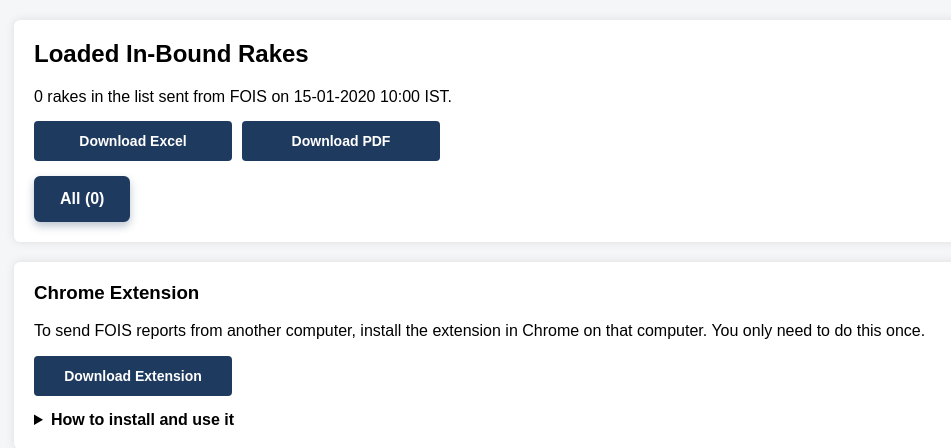
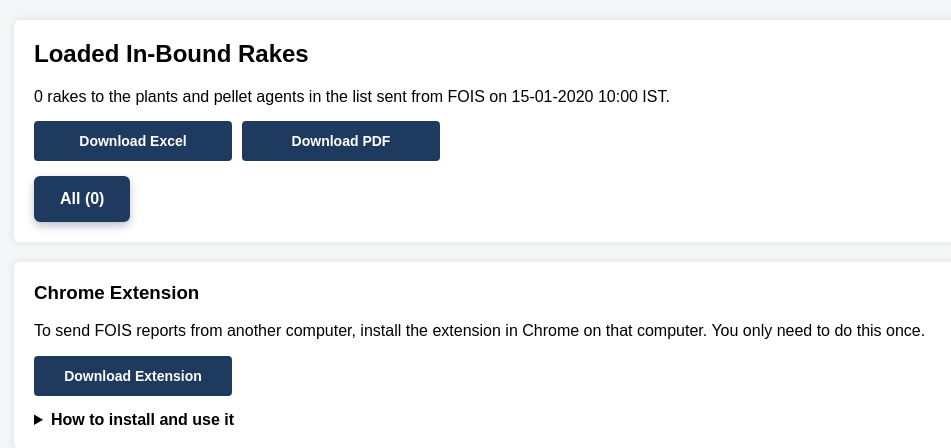
Before and after one commit to sanjay493/rakes_received, a Flask app: page /inbound in a window 1280 px wide. Shown: the part 98-546 px from the top of the page, without its empty margins (16-967 px from the left). Run offline with Flask 3, Linux system fonts and the light colour scheme; tables that the repository leaves empty hold one stand-in row (values such as "Sample post").

Commit message:
Show only plant and pellet agent rakes on the In-Bound report, in the new plant order

```diff
--- a/app.py
+++ b/app.py
@@ -216,7 +216,7 @@ def get_station_display_name(station_code):
 
 # ------------------ PLANTS ------------------
 
-PLANTS = ["BSL", "BSP", "DSP", "ISP", "RSP"]
+PLANTS = ["BSP", "DSP", "RSP", "BSL", "ISP"]
 
 # Destination yard -> plant
 DESTINATION_PLANTS = {
@@ -296,15 +296,10 @@ def add_counts(lines):
     })
 
 def commodity_plant_report(rakes):
-    """Count rakes and stabled rakes by commodity, distance slab and plant or agent, largest commodity first.
-    Rakes going anywhere else are left out and only counted."""
+    """Count rakes and stabled rakes by commodity, distance slab and plant or agent, largest commodity first."""
     counts = {}
-    elsewhere = 0
     for rake in rakes:
-        plant = INBOUND_DESTINATIONS.get((rake.sttn_to or "").strip().upper())
-        if not plant:
-            elsewhere += 1
-            continue
+        plant = INBOUND_DESTINATIONS[rake.sttn_to.strip().upper()]
         slabs = counts.setdefault(commodity_name(rake.cmdt), {})
         slab = slabs.setdefault(slab_start(rake.distance_km), {
             "rakes": dict.fromkeys(INBOUND_COLUMNS, 0),
@@ -323,7 +318,6 @@ def commodity_plant_report(rakes):
     return {
         "rows": report,
         "totals": add_counts([row["totals"] for row in report]),
-        "elsewhere": elsewhere,
     }
 
 # ------------------ CLEANING ------------------
@@ -674,11 +668,15 @@ def index():
     return redirect("/dashboard")
 
 def inbound_data(destination):
-    """Everything the In-Bound page and its downloads show, for the latest list."""
+    """Everything the In-Bound page and its downloads show: the latest list's rakes going to the
+    plants and pellet agents. Rakes to other destinations stay saved but aren't shown."""
     session = SessionDB()
     try:
         imported_at = session.query(func.max(InboundRake.imported_at)).scalar()
-        latest = session.query(InboundRake).filter(InboundRake.imported_at == imported_at)
+        latest = session.query(InboundRake).filter(
+            InboundRake.imported_at == imported_at,
+            func.upper(func.trim(InboundRake.sttn_to)).in_(list(INBOUND_DESTINATIONS)),
+        )
         counts = (
             latest.with_entities(InboundRake.sttn_to, func.count())
             .group_by(InboundRake.sttn_to)
--- a/inbound_exports.py
+++ b/inbound_exports.py
@@ -47,14 +47,10 @@ DETAIL_COLUMNS = [
 def title_lines(data):
     title = "Loaded In-Bound Rakes" + (f" to {data['destination']}" if data["destination"] else "")
     shown = len(data["rakes"])
-    summary = f"{shown} rakes in the list sent from FOIS on {data['imported_at'].strftime('%d-%m-%Y %H:%M')} IST."
+    summary = f"{shown} rakes to the plants and pellet agents in the list sent from FOIS on {data['imported_at'].strftime('%d-%m-%Y %H:%M')} IST."
     if data["stabled_count"]:
         summary += f" {data['stabled_count']} stabled (status ST)."
     summary += f" Km left is available for {data['rakes_with_distance']} of {shown} rakes."
-    elsewhere = data["report"]["elsewhere"]
-    if elsewhere:
-        rakes, verb = ("rake", "is") if elsewhere == 1 else ("rakes", "are")
-        summary += f" {elsewhere} {rakes} going to other destinations {verb} not in the commodity table."
     return title, summary
 
 
--- a/templates/inbound.html
+++ b/templates/inbound.html
@@ -15,7 +15,7 @@
     <h2 style="margin-top: 0;">Loaded In-Bound Rakes</h2>
     {% if imported_at %}
     <p style="margin-bottom: 0;">
-        {{ total }} rakes in the list sent from FOIS on {{ imported_at.strftime('%d-%m-%Y %H:%M') }} IST.
+        {{ total }} rakes to the plants and pellet agents in the list sent from FOIS on {{ imported_at.strftime('%d-%m-%Y %H:%M') }} IST.
         {% if stabled_count %}<strong style="color: #b42318;">{{ stabled_count }} stabled{% if destination %} to {{ destination }}{% endif %} (status ST).</strong>{% endif %}
     </p>
     <div style="display: flex; gap: 10px; flex-wrap: wrap; margin-top: 15px;">
@@ -101,9 +101,7 @@
     <p style="margin: 12px 0 0; font-size: 13px; color: #52606d;">
         Each cell shows all rakes, with the stabled ones (status ST) in brackets. For example, "5 (2 ST)" is 5 rakes, 2 of them stabled.
         Km left is the goods distance from the current location to the destination on the Railways' Rates Branch System.
-        It's available for {{ rakes_with_distance }} of {{ rakes|length }} rakes in the list; "Unknown" means it hasn't been looked up yet or the site doesn't know that location.
-        {% if report.elsewhere %}{{ report.elsewhere }} rakes going to other destinations aren't in this table.{% endif %}
-    </p>
+        It's available for {{ rakes_with_distance }} of {{ rakes|length }} rakes in the list; "Unknown" means it hasn't been looked up yet or the site doesn't know that location.    </p>
 </div>
 
 <div class="card" style="overflow-x: auto;">
```
Also changed, not shown: README.md.
